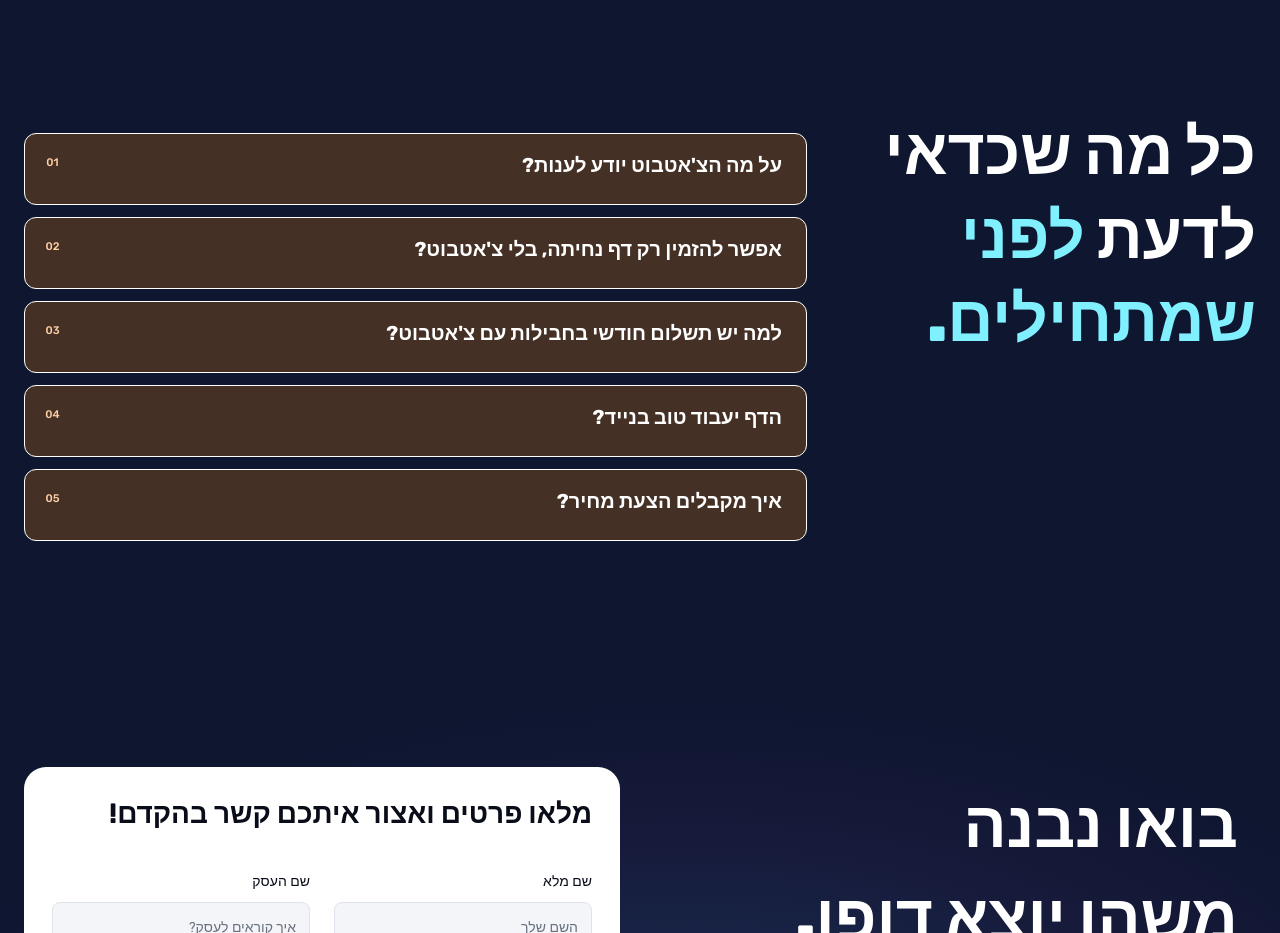
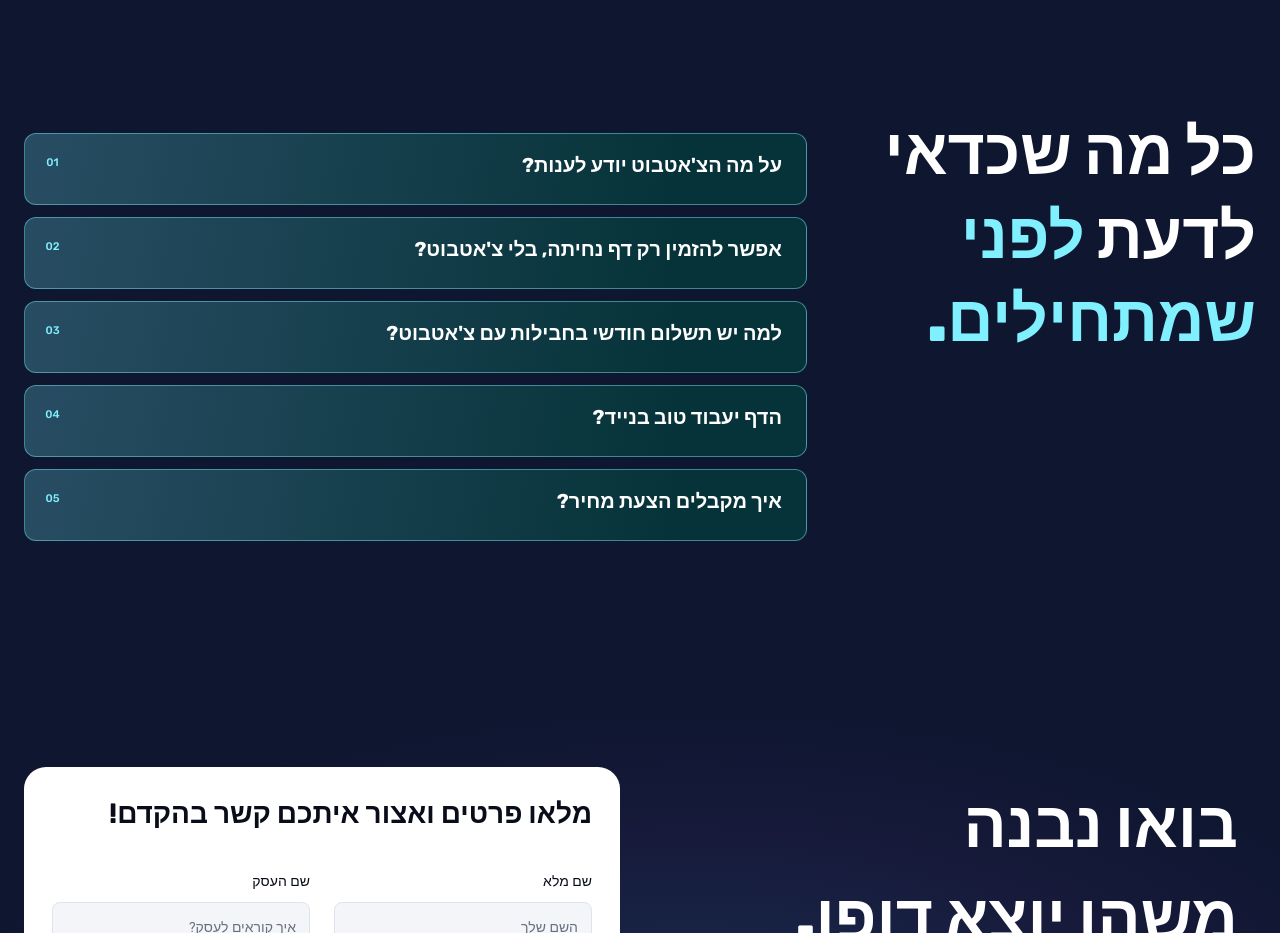
Before and after one commit to idangal11/AthenaAI-Technologies, a plain HTML site: page index.html in a window 1280 px wide. Shown: the part 4800-5733 px from the top of the page. Drawn offline with Linux system fonts and the light colour scheme.

Commit message:
Restyle the FAQ items in the popular plan's blue
Swap the brown FAQ cards for the teal-blue gradient and cyan border
used on the popular pricing card, with cyan numbers and a soft glow
on hover and when an item is open.

Co-Authored-By: Claude Opus 5.5 <noreply@anthropic.com>
Claude-Session: https://claude.ai/code/session_01TY5CZQ4sWhj6NhcQpv2jXT

```diff
--- a/index.html
+++ b/index.html
@@ -274,11 +274,12 @@ a.chip{display:inline-flex;align-items:center;text-decoration:none}
 .faq-grid{display:grid;grid-template-columns:425px minmax(0,808px);justify-content:space-between;gap:24px;align-items:start}
 .faq-grid h2{font:900 clamp(44px,5vw,72px)/1.3 Rubik,sans-serif;margin-top:-22px}
 .faq{display:flex;flex-direction:column;gap:12px}
-details{background:#453025;border:1px solid #fff;border-radius:12px;overflow:hidden}
+details{background:linear-gradient(100.8deg,#284d63 0%,#063339 83%);border:1px solid rgba(128,240,255,.45);border-radius:12px;overflow:hidden;transition:border-color .2s ease,box-shadow .2s ease}
+details:hover,details[open]{border-color:var(--cy);box-shadow:0 10px 25px rgba(67,133,255,.16)}
 summary{list-style:none;cursor:pointer;display:flex;align-items:flex-start;justify-content:space-between;gap:16px;min-height:70px;padding:17px 24px 16px 12px;font:700 20px/1.45 Rubik,sans-serif}
 summary::-webkit-details-marker{display:none}
-summary i{font:500 11px/1.45 Rubik,sans-serif;font-style:normal;color:#ffd0a6;width:31px;text-align:center;padding-top:4px;flex:none}
-details p{padding:0 24px 20px 52px;font:400 17px/1.55 Rubik,sans-serif;color:#f1e6de;text-wrap:pretty}
+summary i{font:500 11px/1.45 Rubik,sans-serif;font-style:normal;color:var(--cy);width:31px;text-align:center;padding-top:4px;flex:none}
+details p{padding:0 24px 20px 52px;font:400 17px/1.55 Rubik,sans-serif;color:#e0e5ed;text-wrap:pretty}
 details[open] summary{min-height:0}
 @media (max-width:1000px){.faq-sec{padding-block:72px}.faq-grid{grid-template-columns:1fr;gap:32px}.faq-grid h2{margin-top:0}summary{font-size:18px}}
 
```
